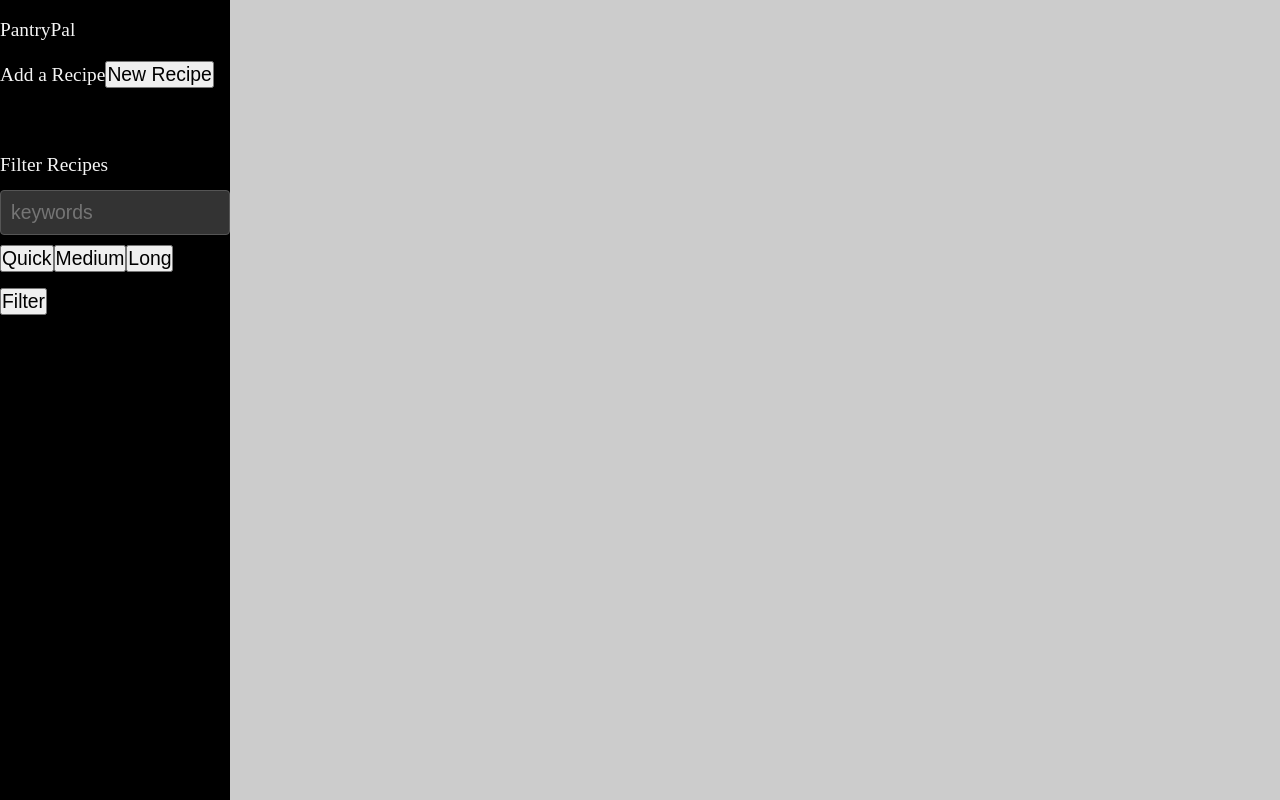
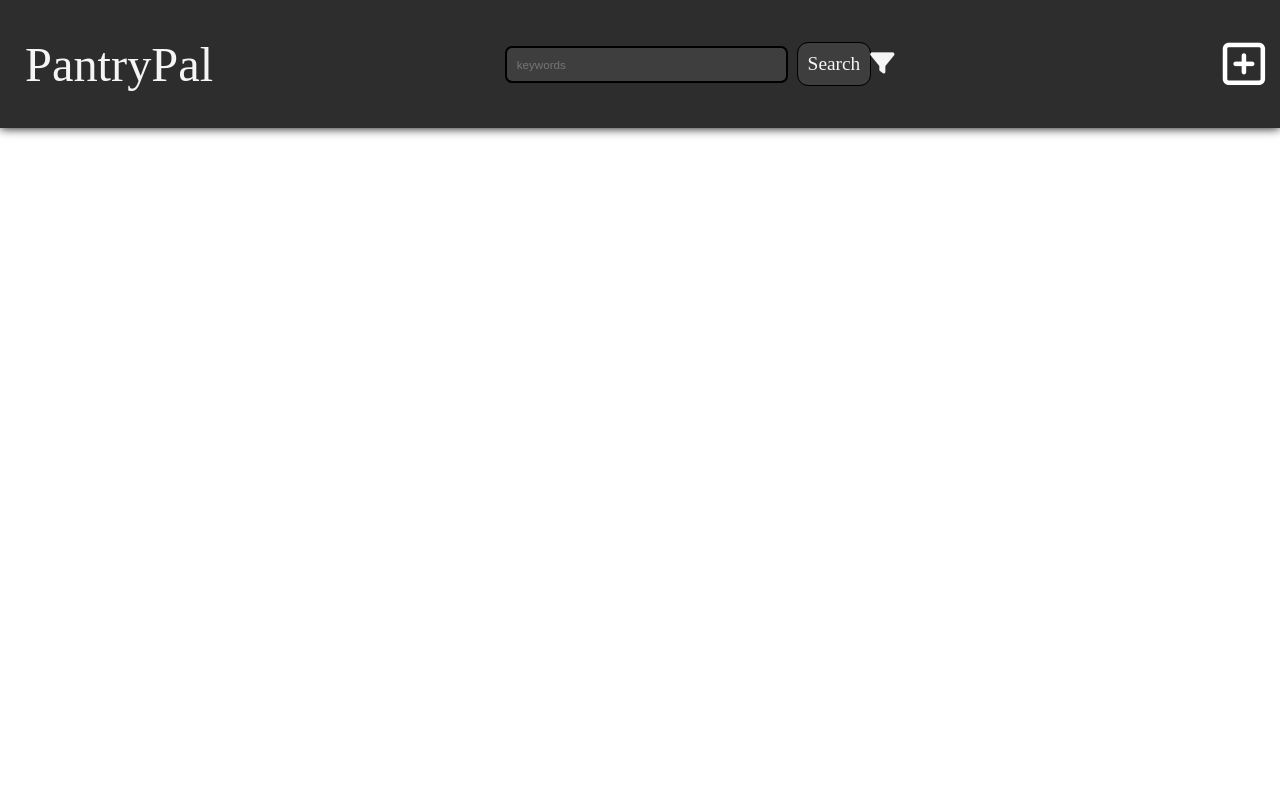
Before and after one commit to tndavies/PantryPal, a React (Vite) app in the folder pantrypal-front/: page / in a window 1280 px wide. Built offline with nearby package versions, Linux system fonts and the light colour scheme.

Commit message:
More Styling
- Styling for recipe cards.
- Styling of the nav bar.

```diff
--- a/pantrypal-front/index.html
+++ b/pantrypal-front/index.html
@@ -7,6 +7,7 @@
   </head>
   <body>
     <div id="root"></div>
+    <script src="https://kit.fontawesome.com/b5c8053713.js" crossorigin="anonymous"></script>
     <script type="module" src="/src/main.jsx"></script>
   </body>
 </html>
--- a/pantrypal-front/src/RecipeCard.jsx
+++ b/pantrypal-front/src/RecipeCard.jsx
@@ -7,6 +7,9 @@ export default function RecipeCard(props) {
 
   //
   const deleteRecipe = () => {
+    const userCheck = confirm("Are you sure you wish to delete this recipe?");
+    if (!userCheck) return;
+
     fetch("http://localhost:5000/recipe", {
       method: "DELETE",
       headers: { "Content-Type": "application/json" },
@@ -34,6 +37,19 @@ export default function RecipeCard(props) {
     });
   };
 
+  const getFooterCol = () => {
+    switch (effort) {
+      case 1:
+        return "effort-quick";
+      case 2:
+        return "effort-medium";
+      case 3:
+        return "effort-long";
+      default:
+        return "";
+    }
+  };
+
   return (
     <>
       {modal && (
@@ -47,26 +63,28 @@ export default function RecipeCard(props) {
         />
       )}
 
-      <div className="card">
-        <div className="card-title">{title}</div>
-        <div className="card-notes">{notes}</div>
-        <div className="card-items">{items}</div>
-        <div className="card-effort">{effort}</div>
+      <div className="card" onClick={()=>{SetModal(true)}}>
+        <div className="card-header">
+          <h1>{title}</h1>
 
-        <div className="card-thumbnail" />
+          <span className="card-btns">
+            <div
+              className="delBtn fa-regular fa-trash-can fa-lg"
+              onClick={deleteRecipe}
+            />
+          </span>
+        </div>
 
-        <div className="card-btnContainer">
-          <button
-            className="card-btn edit-btn"
-            type="button"
-            onClick={() => SetModal(true)}
-          >
-            Edit
-          </button>
+        <div className="card-main">
+          <div className="card-notes">{notes}</div>
+          <div className="card-thumbnail">
+            <img src='https://images.pexels.com/photos/376464/pexels-photo-376464.jpeg?auto=compress&cs=tinysrgb&w=1260&h=750&dpr=1' />
+          </div>
+        </div>
 
-          <button className="card-btn del-btn" type="button" onClick={deleteRecipe}>
-            Delete
-          </button>
+        <div className="card-footer">
+          <div className="card-items">{items}</div>
+          <div className={"card-bar " + getFooterCol()} />
         </div>
       </div>
     </>
--- a/pantrypal-front/src/SideBar.jsx
+++ b/pantrypal-front/src/SideBar.jsx
@@ -8,19 +8,15 @@ export default function SideBar(props) {
   const [medium, SetMedium] = useState(true);
   const [long, SetLong] = useState(true);
 
-  const getEffortBtnStyle = (buttonState) => {
-    return "btn effort-btn" + (buttonState ? " chosen" : "");
-  };
-
   const filter = () => {
     const keywords = document.getElementById("keywords_field").value;
 
     let filters = new URLSearchParams();
     filters.append("keyitems", keywords);
-    filters.append(
-      "efforts",
-      JSON.stringify({ quick: quick, medium: medium, long: long })
-    );
+    // filters.append(
+    //   "efforts",
+    //   JSON.stringify({ quick: quick, medium: medium, long: long })
+    // );
 
     fetch(`http://localhost:5000?${filters.toString()}`)
       .then((res) => {
@@ -44,61 +40,24 @@ export default function SideBar(props) {
       )}
 
       <nav>
-        <label id="sidebar-title">PantryPal</label>
-        <div id="sidebar-break" />
+        <div className="nav-title">PantryPal</div>
 
-        <label className="sidebar-subtitle">Add a Recipe</label>
-        <button
-          type="button"
-          onClick={() => SetModal(true)}
-          className="btn filter-btn"
-        >
-          New Recipe
-        </button>
-        <br />
-        <br />
+        <div className="search-container">
+          <input
+            className="nav-search"
+            placeholder="keywords"
+            id="keywords_field"
+            type="text"
+          />
+          <button className="searchBtn" onClick={filter}>Search</button>
 
-        <label className="sidebar-subtitle">Filter Recipes</label>
-        <input
-          type="text"
-          className="form-control"
-          id="keywords_field"
-          placeholder="keywords"
-        ></input>
-
-        <div>
-          <button
-            type="button"
-            onClick={() => {
-              SetQuick(!quick);
-            }}
-            className={getEffortBtnStyle(quick)}
-          >
-            Quick
-          </button>
-          <button
-            type="button"
-            onClick={() => {
-              SetMedium(!medium);
-            }}
-            className={getEffortBtnStyle(medium)}
-          >
-            Medium
-          </button>
-          <button
-            type="button"
-            onClick={() => {
-              SetLong(!long);
-            }}
-            className={getEffortBtnStyle(long)}
-          >
-            Long
-          </button>
+          <div className="fa-solid fa-filter fa-lg" />
         </div>
 
-        <button type="button" onClick={filter} className="btn filter-btn">
-          Filter
-        </button>
+        <div
+          className="newBtn fa-regular fa-square-plus fa-lg"
+          onClick={() => SetModal(true)}
+        />
       </nav>
     </>
   );
--- /dev/null
+++ b/pantrypal-front/src/layout.css
@@ -0,0 +1,74 @@
+* {
+  --card_width: 400px;
+  --card_height: 615px;
+  --grid_spacing: 15px;
+
+  padding: 0px;
+  margin: 0px;
+
+  font-size: 1.1rem;
+}
+
+body {
+  width: 100vw;
+  height: 100vh;
+}
+
+#root {
+  position: relative;
+  width: 100%;
+  height: 100%;
+  left: 0px;
+  top: 0px;
+
+  display: flex;
+  flex-direction: column;
+  justify-content: top;
+}
+
+main {
+  overflow-y: scroll;
+  flex-grow: 1;
+  width: 100%;
+}
+
+nav {
+  height: 128px;
+  width: 100%;
+
+  overflow: hidden;
+  flex-shrink: 0;
+
+  background-color: rgb(46, 45, 45);
+  box-shadow: 0px 0px 10px 0px black;
+  color: whitesmoke;
+
+  font-size: 2em;
+
+  display: flex;
+  flex-direction: row;
+  align-items: center;
+  justify-content: space-between;
+}
+
+.grid-container {
+  margin: var(--grid_spacing);
+  width: auto;
+  height: auto;
+
+  display: grid;
+  grid-template-columns: repeat(auto-fill, minmax(var(--card_width), 1fr));
+  grid-auto-rows: var(--card_height);
+  gap: calc(1.8 * var(--grid_spacing)) var(--grid_spacing);
+
+  justify-items: center;
+  align-items: center;
+}
+
+.btn {
+  border-radius: 5px;
+  outline: none;
+  border: none;
+  padding: 5px;
+  margin: 5px;
+}
--- a/pantrypal-front/src/main.jsx
+++ b/pantrypal-front/src/main.jsx
@@ -2,7 +2,9 @@ import React from 'react'
 import ReactDOM from 'react-dom/client'
 import App from './App.jsx'
 
-import "./styling.css"
+import "./layout.css"
+import "./sidebar.css"
+import "./card.css"
 import "./modal.css"
 
 ReactDOM.createRoot(document.getElementById('root')).render(
--- a/pantrypal-front/src/modal.css
+++ b/pantrypal-front/src/modal.css
@@ -60,11 +60,11 @@
 }
 
 /* Input fields */
-input[type="text"],
-input[type="email"],
-input[type="password"],
-input[type="number"],
-textarea {
+.modal input[type="text"],
+.modal input[type="email"],
+.modal input[type="password"],
+.modal input[type="number"],
+.modal textarea {
   width: 100%;
   padding: 10px;
   margin: 10px 0;
@@ -75,10 +75,10 @@ textarea {
   box-sizing: border-box; /* Ensure padding and border are included in total width and height */
 }
 
-input[type="text"]:focus,
-input[type="email"]:focus,
-input[type="password"]:focus,
-input[type="number"]:focus,
+.modal input[type="text"]:focus,
+.modal input[type="email"]:focus,
+.modal input[type="password"]:focus,
+.modal input[type="number"]:focus,
 textarea:focus {
   border-color: #777; /* Change border color on focus */
   outline: none; /* Remove default outline */
--- /dev/null
+++ b/pantrypal-front/src/sidebar.css
@@ -0,0 +1,62 @@
+.nav-title {
+    font-size: 1.25em;
+    margin-left: 25px;
+    width: 12%;
+}
+
+/*  */
+
+.search-container {
+    flex-grow: 0.6;
+
+    display: flex;
+    flex-direction: row;
+    align-items: center;
+    justify-content: center;
+}
+
+.nav-search {
+    background-color: rgb(62, 62, 62);
+    color: whitesmoke;
+
+    border: none;
+    border-radius: 5px;
+    outline: 2px solid rgb(0, 0, 0);
+    padding: 10px;
+
+    width: 35%;
+
+    font-size: 0.6em;
+}
+
+/*  */
+
+nav .searchBtn {
+    padding: 10px;
+    border: none;
+    border-radius: 10px;
+    outline: 1px solid black;
+    background-color: rgb(62, 62, 62);
+    color: whitesmoke;
+    font: inherit;
+    margin-left: 12px;
+}
+nav .searchBtn:hover {
+    outline: 3px solid black;
+}
+nav .searchBtn:active {
+    background-color: rgb(48, 48, 48);
+}
+
+/*  */
+
+nav .newBtn {
+    margin-right: 15px;
+    color: white;
+}
+nav .newBtn:hover {
+    transform: scale(1.1,1.1);
+}
+nav .newBtn:active {
+    color: rgb(175, 175, 175);
+}
--- a/pantrypal-front/src/styling.css
+++ /dev/null
@@ -1,169 +0,0 @@
-* {
-  --card_width: 380px;
-  --card_height: 560px;
-  --grid_spacing: 15px;
-
-  padding: 0px;
-  margin: 0px;
-
-  font-size: 1.1rem;
-}
-
-body {
-  width: 100vw;
-  height: 100vh;
-}
-
-#root {
-  position: relative;
-  width: 100%;
-  height: 100%;
-  left: 0px;
-  top: 0px;
-
-  display: flex;
-  flex-direction: row;
-  justify-content: left;
-}
-
-nav {
-  width: 18%;
-  height: 100%;
-  background-color: black;
-  color: whitesmoke;
-  overflow: hidden;
-  flex-shrink: 0;
-  font-size: 2em;
-}
-
-main {
-  background-color: rgba(0, 0, 0, 0.2);
-  height: 100%;
-  flex-grow: 1;
-  overflow-y: scroll;
-}
-
-.grid-container {
-  margin: var(--grid_spacing);
-  width: auto;
-  height: auto;
-
-  display: grid;
-  grid-template-columns: repeat(auto-fill, minmax(var(--card_width), 1fr));
-  grid-auto-rows: var(--card_height);
-  gap: calc(1.8 * var(--grid_spacing)) var(--grid_spacing);
-
-  justify-items: center;
-  align-items: center;
-}
-
-.card {
-  width: var(--card_width);
-  height: var(--card_height);
-
-  background-color: rgb(49, 49, 49);
-  outline: 1px solid black;
-  border-radius: 10px;
-  box-shadow: 0px 0px 8px black;
-  font-size: 1.1em;
-  color: whitesmoke;
-
-  display: flex;
-  flex-direction: column;
-  justify-content: space-around;
-}
-
-.card-title {
-  border-top-left-radius: 10px;
-  border-top-right-radius: 10px;
-  background-image: linear-gradient(rgb(26, 26, 26), rgb(49, 49, 49) 90%);
-  color: white;
-  height: 8%;
-
-  display: flex;
-  justify-content: center;
-  align-items: center;
-
-  font: inherit;
-  font-size: 1.4em;
-  letter-spacing: 1px;
-}
-
-.card-notes {
-  /* background-color: antiquewhite; */
-
-  display: flex;
-  justify-content: center;
-  align-items: center;
-
-  font: inherit;
-}
-
-.card-items {
-  /* background-color: aquamarine; */
-
-  display: flex;
-  justify-content: center;
-  align-items: center;
-
-  font: inherit;
-}
-
-.card-effort {
-  /* background-color: cadetblue; */
-
-  display: flex;
-  justify-content: center;
-  align-items: center;
-
-  font: inherit;
-}
-
-.card-thumbnail {
-  border-radius: 8%;
-  width: auto;
-  height: 35%;
-  margin-top: 15px;
-  margin-bottom: 15px;
-
-  background-image: url('https://encrypted-tbn0.gstatic.com/images?q=tbn:ANd9GcTWplfPbqlkgL6TAOLL5YgRzXwxV4dViqyKNp_ALoIiqOImdP7iMt1lbzRUcLu-f3hzhGk&usqp=CAU');
-  background-size: cover;
-  background-position: center;
-  border: 1px solid black;
-}
-
-.card-btnContainer {
-  width: 100%;
-  height: 50px;
-
-  display: flex;
-  flex-direction: row;
-  justify-content: space-around;
-}
-
-.card-btn {
-  background-color: inherit;
-  color: whitesmoke;
-  width: 35%;
-
-  outline: 1px solid black;
-  border-radius: 10px;
-  border: none;
-
-  text-transform: uppercase;
-  letter-spacing: 1px;
-  font-size: inherit;
-  font-weight: bold;
-}
-
-.del-btn { background-color: rgb(176, 14, 14);}
-.del-btn:hover { background-color: rgb(212, 16, 16);}
-.del-btn:active { background-color: rgb(134, 10, 10);}
-
-.edit-btn { background-color: rgb(217, 152, 0);}
-.edit-btn:hover { background-color: rgb(232, 165, 11);}
-.edit-btn:active { background-color: rgb(176, 123, 0);}
-
-.card:hover {
-  outline: 5px solid whitesmoke;
-}
```
Also changed, not shown: pantrypal-front/src/card.css (added, +156 -0 lines).
